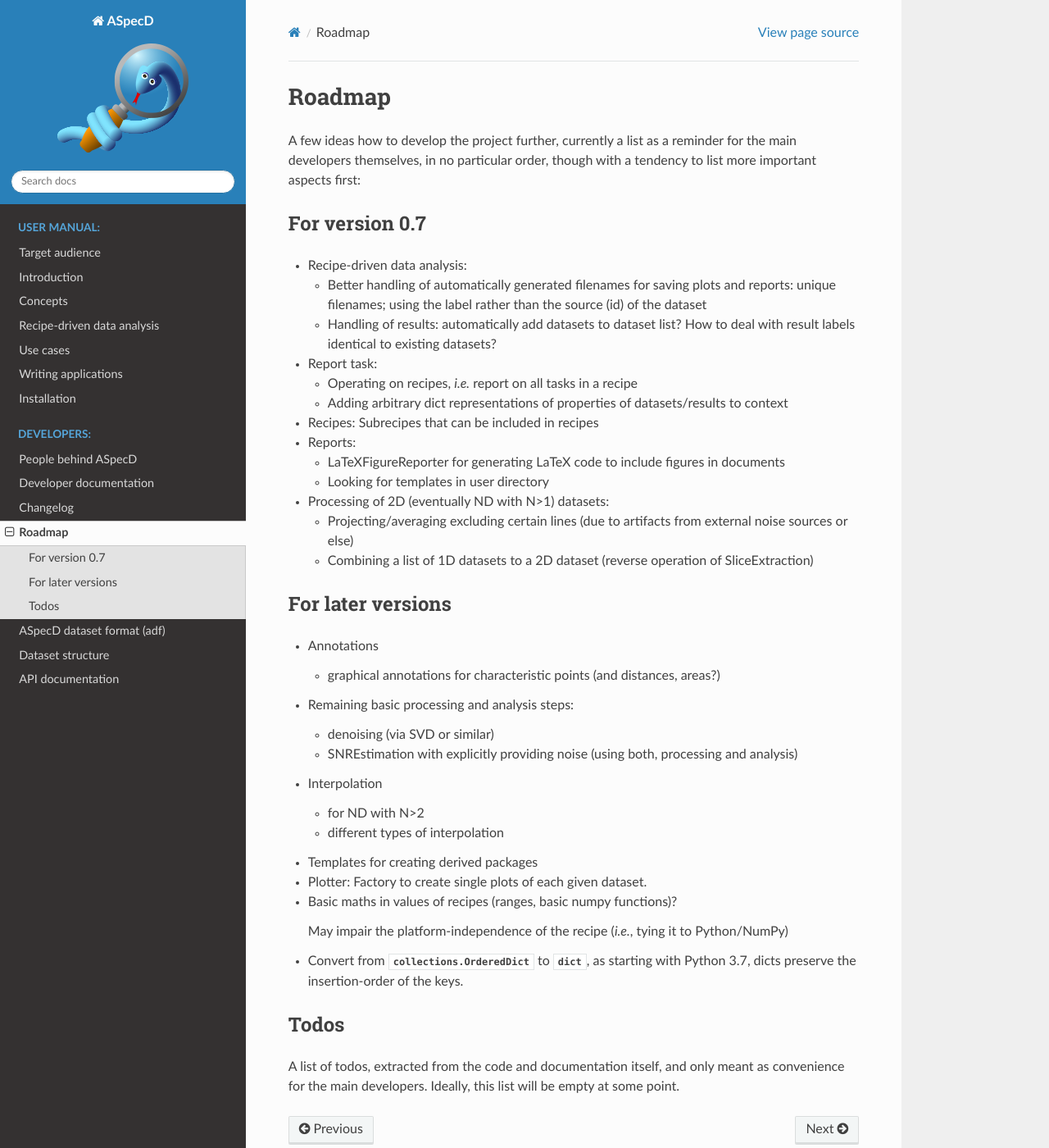
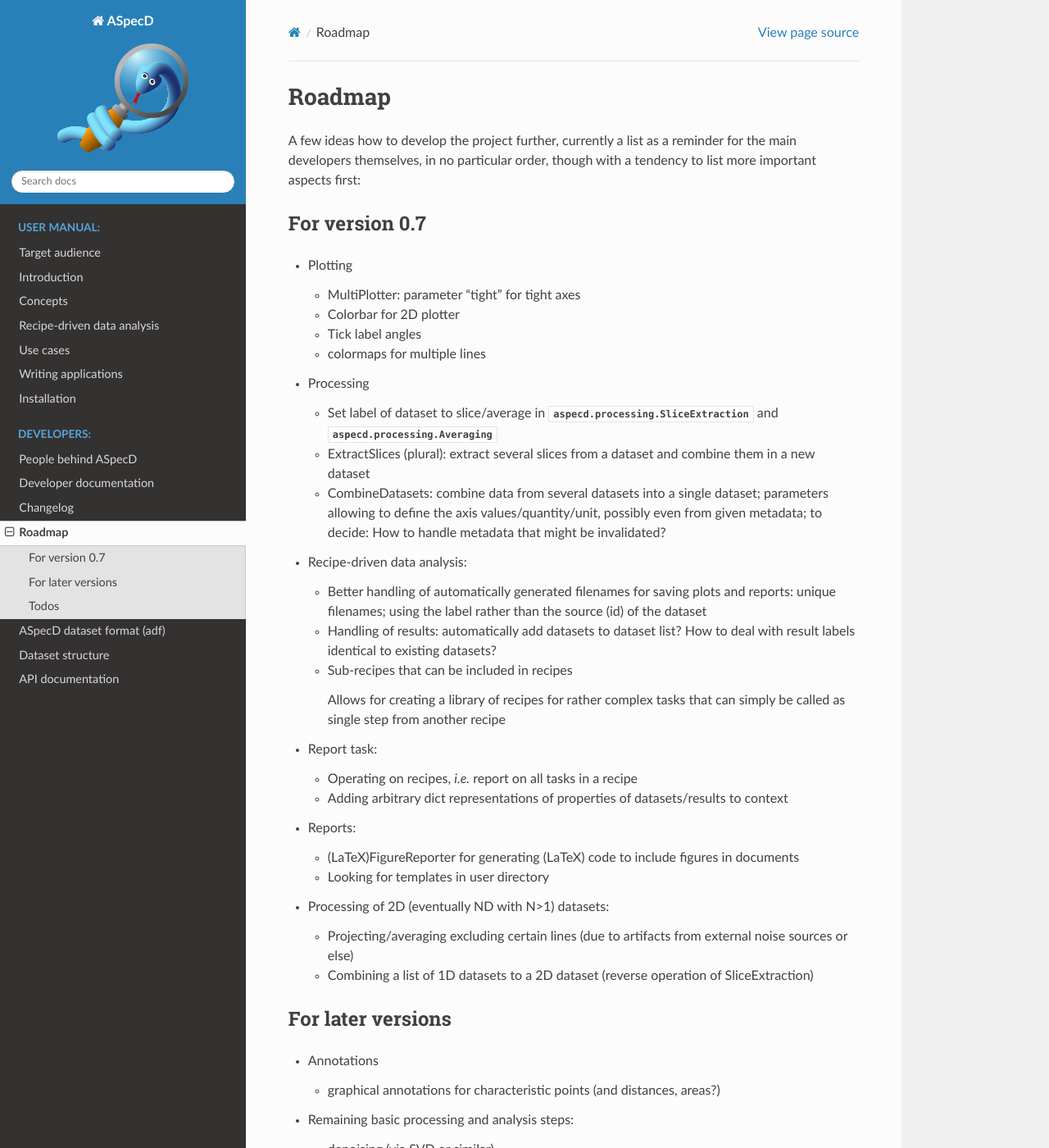
Before and after one commit to tillbiskup/aspecd, a Sphinx documentation site: the page built from docs/roadmap.rst, in a window 1280 px wide and 1400 px high. Shown: the whole window at 82% size. Built offline with Sphinx 7.4.7 and the Read the Docs theme 2.0.0, drawn with Linux system fonts in a browser that asks for light colours.

Commit message:
Update roadmap

```diff
--- a/docs/roadmap.rst
+++ b/docs/roadmap.rst
@@ -8,21 +8,42 @@ A few ideas how to develop the project further, currently a list as a reminder f
 For version 0.7
 ===============
 
+* Plotting
+
+  * MultiPlotter: parameter "tight" for tight axes
+
+  * Colorbar for 2D plotter
+
+  * Tick label angles
+
+  * colormaps for multiple lines
+
+* Processing
+
+  * Set label of dataset to slice/average in :class:`aspecd.processing.SliceExtraction` and :class:`aspecd.processing.Averaging`
+
+  * ExtractSlices (plural): extract several slices from a dataset and combine them in a new dataset
+
+  * CombineDatasets: combine data from several datasets into a single dataset; parameters allowing to define the axis values/quantity/unit, possibly even from given metadata; to decide: How to handle metadata that might be invalidated?
+
 * Recipe-driven data analysis:
 
   * Better handling of automatically generated filenames for saving plots and reports: unique filenames; using the label rather than the source (id) of the dataset
+
   * Handling of results: automatically add datasets to dataset list? How to deal with result labels identical to existing datasets?
+
+  * Sub-recipes that can be included in recipes
+
+    Allows for creating a library of recipes for rather complex tasks that can simply be called as single step from another recipe
 
 * Report task:
 
   * Operating on recipes, *i.e.* report on all tasks in a recipe
   * Adding arbitrary dict representations of properties of datasets/results to context
 
-* Recipes: Subrecipes that can be included in recipes
-
 * Reports:
 
-  * LaTeXFigureReporter for generating LaTeX code to include figures in documents
+  * (LaTeX)FigureReporter for generating (LaTeX) code to include figures in documents
   * Looking for templates in user directory
 
 * Processing of 2D (eventually ND with N>1) datasets:
```
Also changed, not shown: 1 other file.
